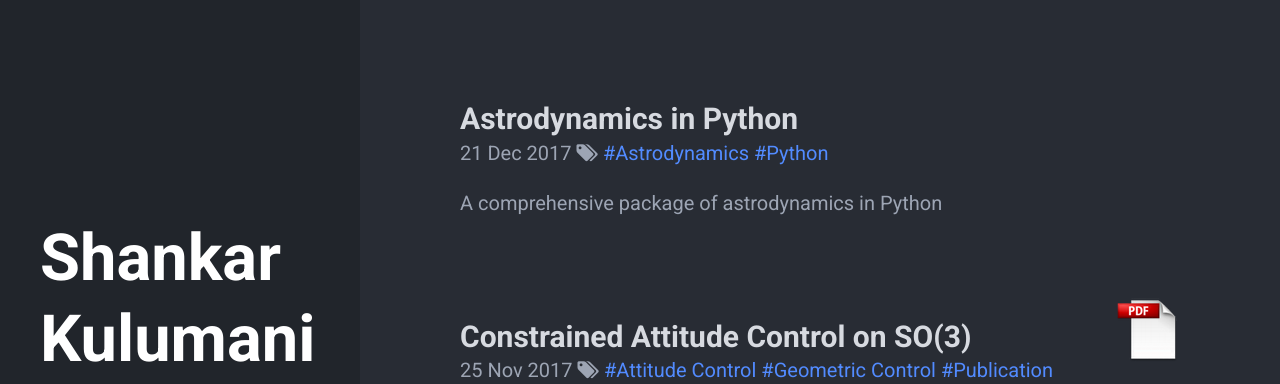
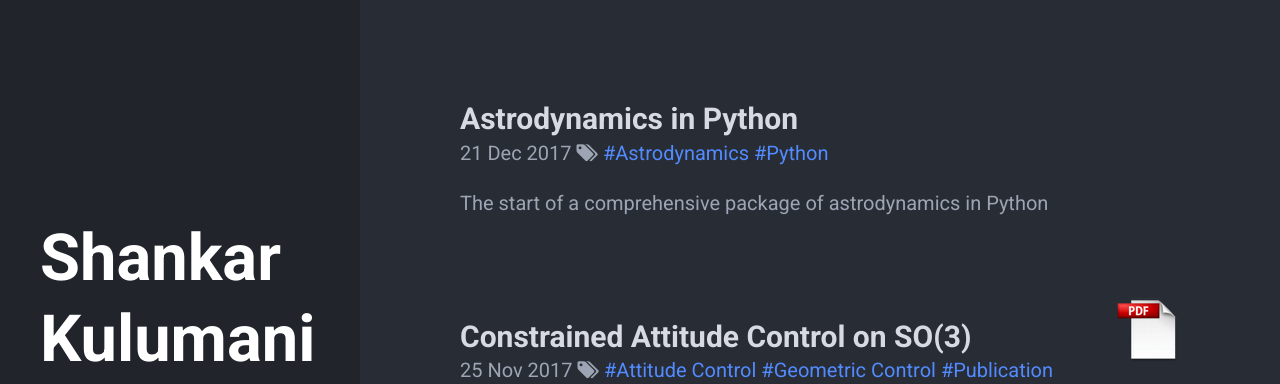
Before and after one commit to skulumani/skulumani.github.io, a Jekyll site: the page built from index.html, in a window 1280 px wide and 900 px high. Shown: the top 384 px of the window. Built offline with Jekyll 4.4.1, drawn with Linux system fonts in a browser that asks for light colours; nearby versions of some CDN libraries; the list of posts is cut into pages by our own code.

Commit message:
Less comprehensive more starting

```diff
--- a/_posts/2017-12-21-python-astro.md
+++ b/_posts/2017-12-21-python-astro.md
@@ -3,7 +3,7 @@ layout: post
 title: "Astrodynamics in Python"
 date: 2017-12-21
 tags: [astrodynamics, python]
-excerpt: "A comprehensive package of astrodynamics in Python"
+excerpt: "The start of a comprehensive package of astrodynamics in Python"
 ---
 | Build Status                             | Latest Release                                      | Version                                             | PyPi                                 | Last Commit                                                     | Activity                                                      |
 | :--------------------------------------: | :--------------------------:                        | :----:                                              | :----:                               | :------:                                                        | :------:                                                      |
```
